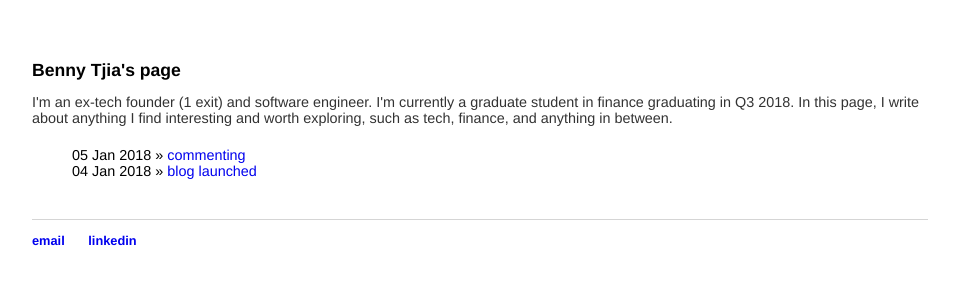
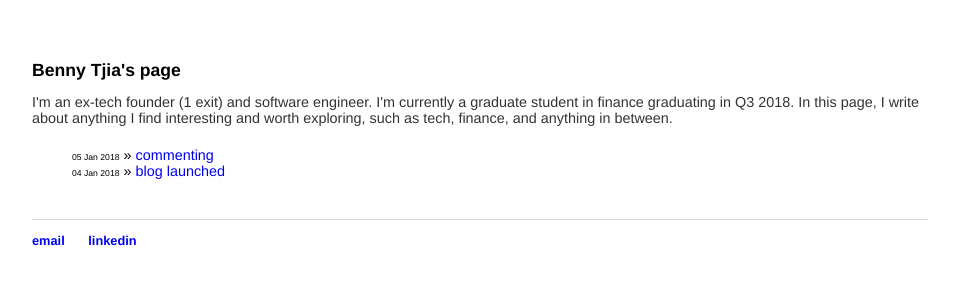
Before and after one commit to bennytjia/bennytjia.github.io, a Jekyll site: the page built from index.html, in a window 1280 px wide. Shown: the top 300 px of the page, without its empty margins (160-1119 px from the left). Built offline with Jekyll 4.4.1, drawn with Linux system fonts in a browser that asks for light colours.

Commit message:
changed date font size again

```diff
--- a/css/main.css
+++ b/css/main.css
@@ -39,6 +39,6 @@ ul.posts {
 ul.posts li {
     list-style: none;
 }
-ul.posts li.date{
+ul.posts li span.date{
     font-size:0.6em;
 }
```
